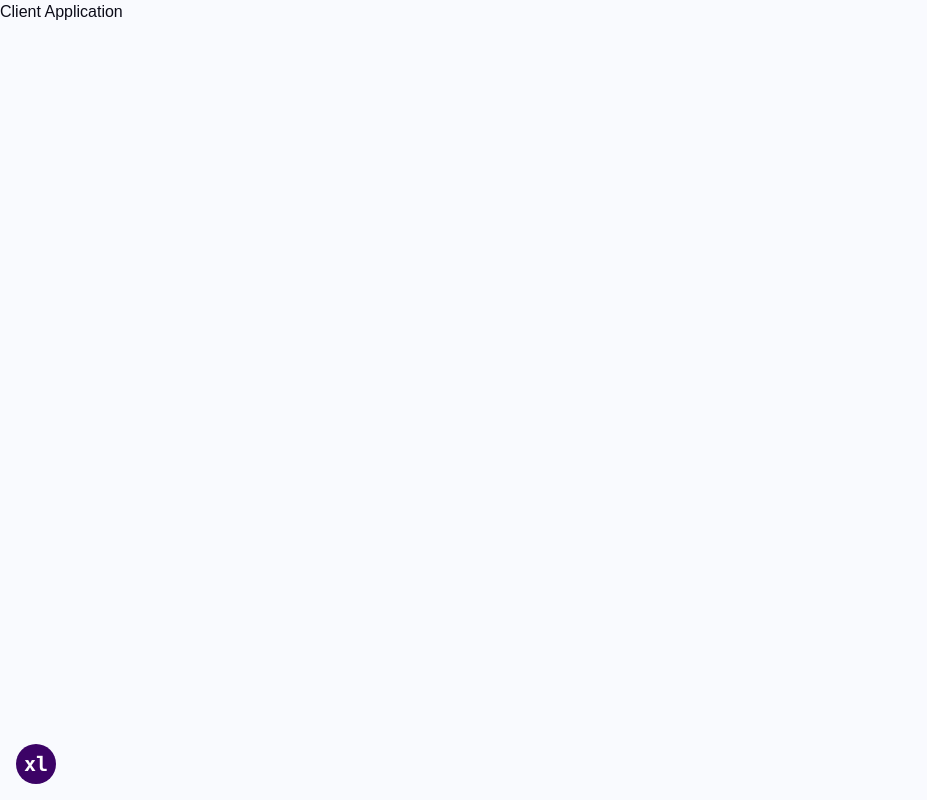
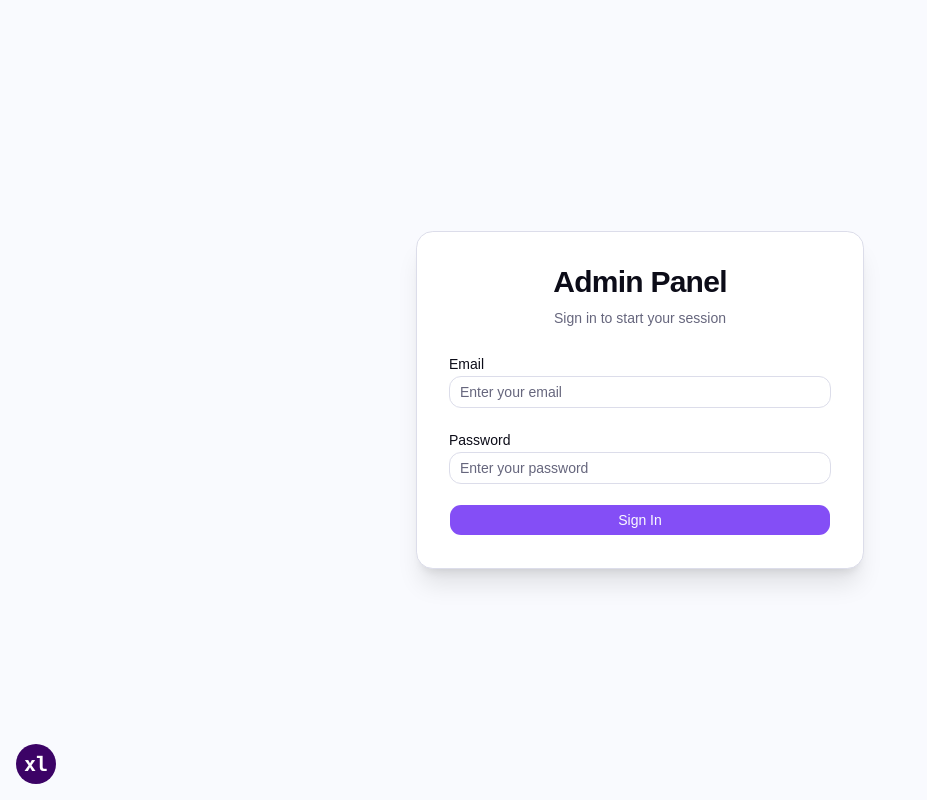
Before and after one commit to ma3llim/ecommerce-frontend, a React (Vite) app: page /admin/login in a window 1280 px wide. Shown: the whole page, without its empty margins (0-927 px from the left). Built offline with nearby package versions, Linux system fonts and the light colour scheme; no server answers.

Commit message:
feat: implement admin authentication flow with login form, protected routes, and API response handling

```diff
--- a/src/admin/auth/api/AdminAuth.api.ts
+++ b/src/admin/auth/api/AdminAuth.api.ts
@@ -1,9 +1,10 @@
 import { axiosInstance } from "@/api/axios";
 import type { LoginRequest, LoginResponse } from "@/types/Login.types";
 import { ADMIN_AUTH_ENDPOINTS } from "./AdminAuth.endpoints";
+import type { ApiResponse } from "@/types/common/ApiResponse.types";
 
 export const AdminAuthApi = {
-    login: async (payload: LoginRequest): Promise<LoginResponse> => {
+    login: async (payload: LoginRequest): Promise<ApiResponse<LoginResponse>> => {
         const response = await axiosInstance.post(ADMIN_AUTH_ENDPOINTS.LOGIN, payload);
 
         return response.data;
--- /dev/null
+++ b/src/admin/auth/components/AdminLoginForm.tsx
@@ -0,0 +1,85 @@
+import FormInput from "@/components/forms/FormInput";
+import FormPassword from "@/components/forms/FormPassword";
+import { Button } from "@/components/ui/button";
+import { AdminLoginScheme, type AdminLoginFormValues } from "@/validation/admin/auth/AdminLoginSchema";
+import { yupResolver } from "@hookform/resolvers/yup";
+import { useMutation } from "@tanstack/react-query";
+import { useForm } from "react-hook-form";
+import { AdminAuthApi } from "../api/AdminAuth.api";
+import ToastService from "@/services/ToastService";
+import { useNavigate } from "react-router-dom";
+import { useDispatch } from "react-redux";
+import { setAdmin } from "@/admin/store/slice/AdminAuth.slice";
+
+const AdminLoginForm = () => {
+    const {
+        register,
+        handleSubmit,
+        formState: { errors },
+    } = useForm<AdminLoginFormValues>({
+        resolver: yupResolver(AdminLoginScheme),
+        defaultValues: {
+            email: "",
+            password: "",
+        },
+    });
+    const navigate = useNavigate();
+    const dispatch = useDispatch();
+
+    const { mutate, isPending } = useMutation({
+        mutationFn: (data: AdminLoginFormValues) =>
+            AdminAuthApi.login({
+                email: data.email!,
+                password: data.password!,
+            }),
+
+        onSuccess: response => {
+            const admin = response.data;
+
+            if (!admin.emailVerified) {
+                ToastService.error("Please verify your email.");
+                return;
+            }
+
+            if (admin.role !== "ADMIN") {
+                ToastService.error("You are not allowed to access the admin panel.");
+                return;
+            }
+
+            ToastService.success(response.message);
+            dispatch(setAdmin(admin));
+            navigate("/admin/dashboard");
+        },
+
+        onError: error => {
+            ToastService.error(error.message);
+        },
+    });
+
+    return (
+        <form onSubmit={handleSubmit(e => mutate(e))} className="space-y-3">
+            <FormInput
+                id="email"
+                disabled={isPending}
+                label="Email"
+                type="email"
+                placeholder="Enter your email"
+                registration={register("email")}
+                error={errors.email?.message}
+            />
+            <FormPassword
+                id="password"
+                label="Password"
+                disabled={isPending}
+                placeholder="Enter your password"
+                registration={register("password")}
+                error={errors.password?.message}
+            />
+            <Button type="submit" className="w-full" disabled={isPending}>
+                Sign In
+            </Button>
+        </form>
+    );
+};
+
+export default AdminLoginForm;
--- /dev/null
+++ b/src/admin/auth/pages/Login.tsx
@@ -0,0 +1,29 @@
+import { Helmet } from "react-helmet-async";
+import AdminLoginForm from "../components/AdminLoginForm";
+
+const Login = () => {
+    return (
+        <>
+            <Helmet>
+                <title>Admin Login | ecommerce</title>
+                <meta name="description" content="Secure login to access the admin panel of ecommerce. Manage products, orders, and users efficiently." />
+                <meta name="robots" content="noindex, nofollow" />
+            </Helmet>
+            <section className="flex min-h-screen w-full items-center justify-center bg-background px-4">
+                <div className="w-full max-w-md">
+                    <div className="rounded-xl border bg-card p-8 shadow-xl">
+                        <div className="mb-6 text-center">
+                            <h1 className="font-heading text-3xl font-bold tracking-tight">Admin Panel</h1>
+
+                            <p className="mt-2 text-sm text-muted-foreground">Sign in to start your session</p>
+                        </div>
+
+                        <AdminLoginForm />
+                    </div>
+                </div>
+            </section>
+        </>
+    );
+};
+
+export default Login;
--- /dev/null
+++ b/src/admin/dashoarad/pages/Dashboard.tsx
@@ -0,0 +1,5 @@
+const Dashboard = () => {
+    return <div>Dashboard</div>;
+};
+
+export default Dashboard;
--- /dev/null
+++ b/src/admin/routes/AdminProtectedRoute.tsx
@@ -0,0 +1,15 @@
+import type { RootState } from "@/store/store";
+import { useSelector } from "react-redux";
+import { Navigate, Outlet, useLocation } from "react-router-dom";
+
+const AdminProtectedRoute = () => {
+    const location = useLocation();
+    const { admin, isAuthenticated } = useSelector((state: RootState) => state.AdminAuth);
+
+    if (!isAuthenticated && !admin) {
+        return <Navigate to="/admin/login" replace state={{ from: location }} />;
+    }
+    return <Outlet />;
+};
+
+export default AdminProtectedRoute;
--- a/src/admin/routes/AdminRoutes.tsx
+++ b/src/admin/routes/AdminRoutes.tsx
@@ -1,7 +1,27 @@
+import Dashboard from "@/admin/dashoarad/pages/Dashboard";
+import AdminProtectedRoute from "@/admin/routes/AdminProtectedRoute";
+import PageLoader from "@/components/PageLoader";
+import { lazy, Suspense } from "react";
 import { Route } from "react-router-dom";
+const Login = lazy(() => import("@/admin/auth/pages/Login"));
 
 const AdminRoutes = () => {
-    return <Route path="/admin" element={<div>Admin Application</div>} />;
+    return (
+        <Route path="/admin">
+            <Route
+                path="login"
+                element={
+                    <Suspense fallback={<PageLoader />}>
+                        <Login />
+                    </Suspense>
+                }
+            />
+
+            <Route element={<AdminProtectedRoute />}>
+                <Route path="dashboard" element={<Dashboard />} />
+            </Route>
+        </Route>
+    );
 };
 
 export default AdminRoutes;
--- a/src/api/axios.ts
+++ b/src/api/axios.ts
@@ -1,3 +1,4 @@
+import type { ApiError } from "@/types/common/ApiError.types";
 import axios from "axios";
 
 const axiosInstance = axios.create({
@@ -8,4 +9,15 @@ const axiosInstance = axios.create({
     },
 });
 
+axiosInstance.interceptors.response.use(
+    response => response,
+    error => {
+        if (axios.isAxiosError<ApiError>(error)) {
+            return Promise.reject(error.response?.data ?? error);
+        }
+
+        return Promise.reject(error);
+    }
+);
+
 export { axiosInstance };
--- /dev/null
+++ b/src/components/PageLoader.tsx
@@ -0,0 +1,11 @@
+import { LoaderCircle } from "lucide-react";
+
+const PageLoader = () => {
+    return (
+        <div className="flex min-h-screen items-center justify-center bg-background">
+            <LoaderCircle className="size-8 animate-spin text-primary" aria-label="Loading" />
+        </div>
+    );
+};
+
+export default PageLoader;
--- /dev/null
+++ b/src/validation/admin/auth/AdminLoginSchema.ts
@@ -0,0 +1,10 @@
+import { EmailField } from "@/validation/rules/Email.rules";
+import { PasswordField } from "@/validation/rules/Password.rules";
+import * as yup from "yup";
+
+export const AdminLoginScheme = yup.object({
+    email: EmailField({ required: true }),
+    password: PasswordField(),
+});
+
+export type AdminLoginFormValues = yup.InferType<typeof AdminLoginScheme>;
```
Also changed, not shown: src/types/common/ApiResponse.types.ts (+2 -5 lines).
